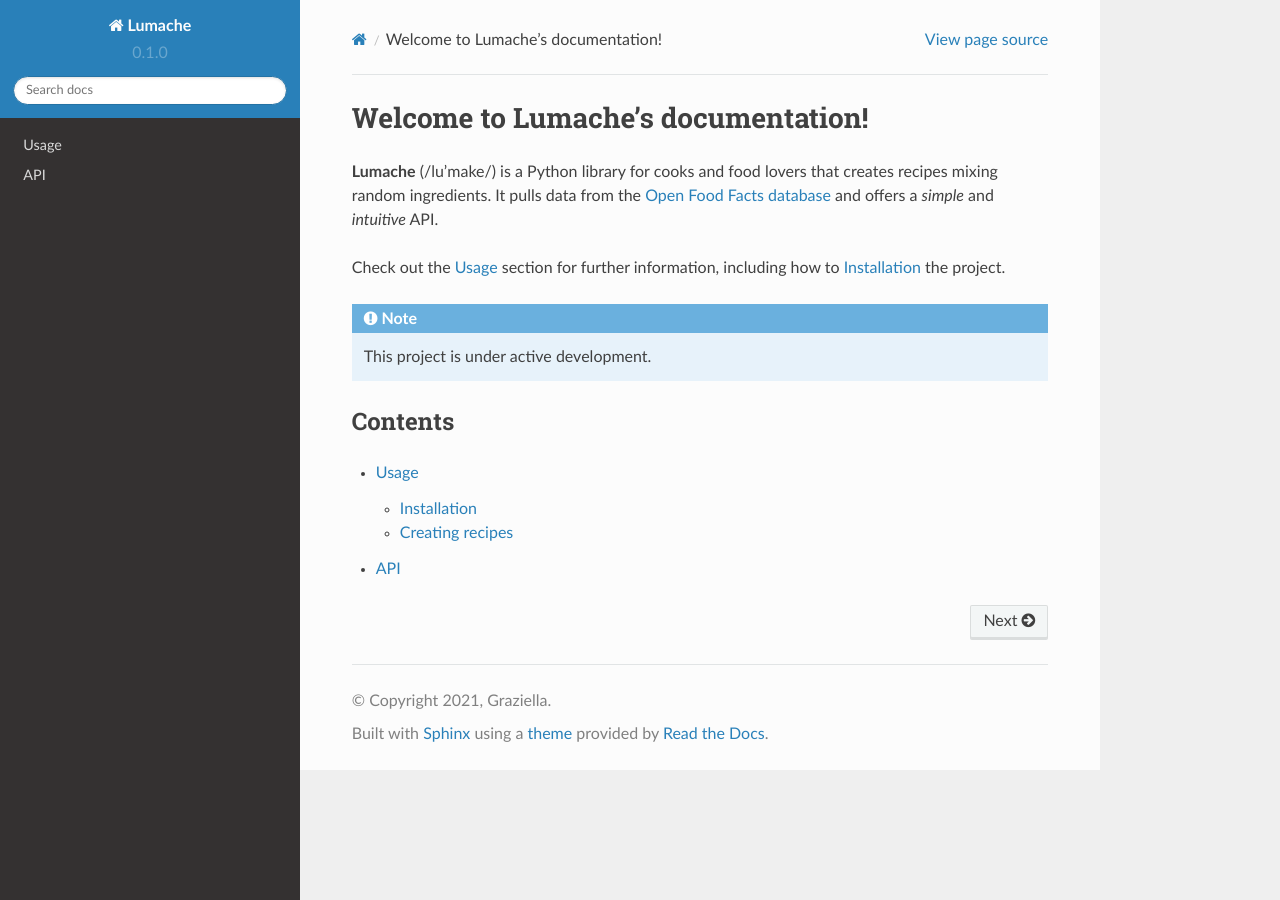
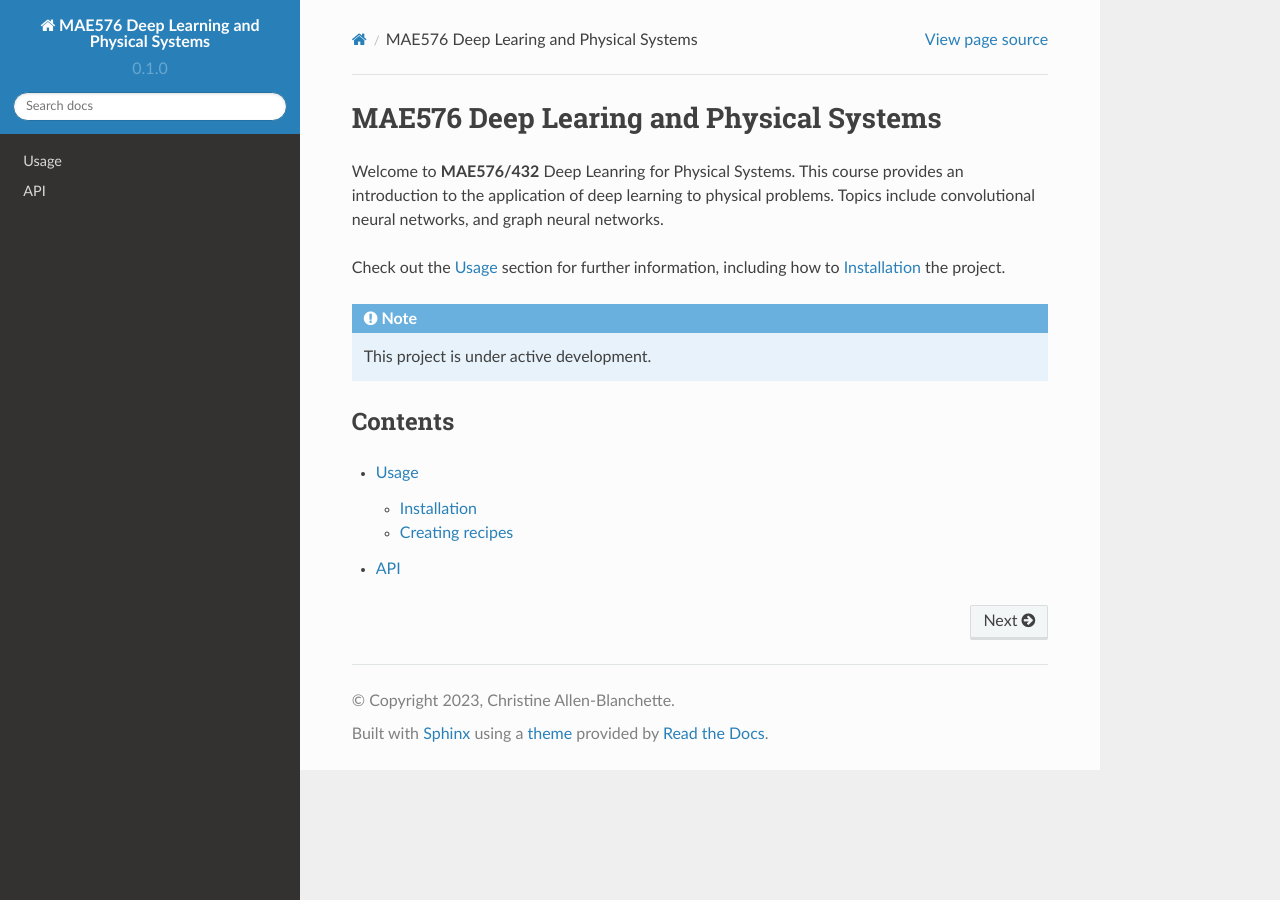
Before and after one commit to CAB-Lab-Princeton/MAE576-Deep-Learning-and-Physical-Systems, a Sphinx documentation site: the page built from docs/source/index.rst, in a window 1280 px wide. Built offline with Sphinx 7.4.7 and the Read the Docs theme 2.0.0, drawn with Linux system fonts in a browser that asks for light colours.

Commit message:
Changed to MAE576 Format

```diff
--- a/docs/source/conf.py
+++ b/docs/source/conf.py
@@ -2,9 +2,9 @@
 
 # -- Project information
 
-project = 'Lumache'
-copyright = '2021, Graziella'
-author = 'Graziella'
+project = 'MAE576 Deep Learning and Physical Systems'
+copyright = '2023, Christine Allen-Blanchette'
+author = 'Christine Allen-Blanchette'
 
 release = '0.1'
 version = '0.1.0'
--- a/docs/source/index.rst
+++ b/docs/source/index.rst
@@ -1,10 +1,7 @@
-Welcome to Lumache's documentation!
+MAE576 Deep Learing and Physical Systems
 ===================================
 
-**Lumache** (/lu'make/) is a Python library for cooks and food lovers
-that creates recipes mixing random ingredients.
-It pulls data from the `Open Food Facts database <https://world.openfoodfacts.org/>`_
-and offers a *simple* and *intuitive* API.
+Welcome to **MAE576/432** Deep Leanring for Physical Systems. This course provides an introduction to the application of deep learning to physical problems. Topics include convolutional neural networks, and graph neural networks.
 
 Check out the :doc:`usage` section for further information, including
 how to :ref:`installation` the project.
```
